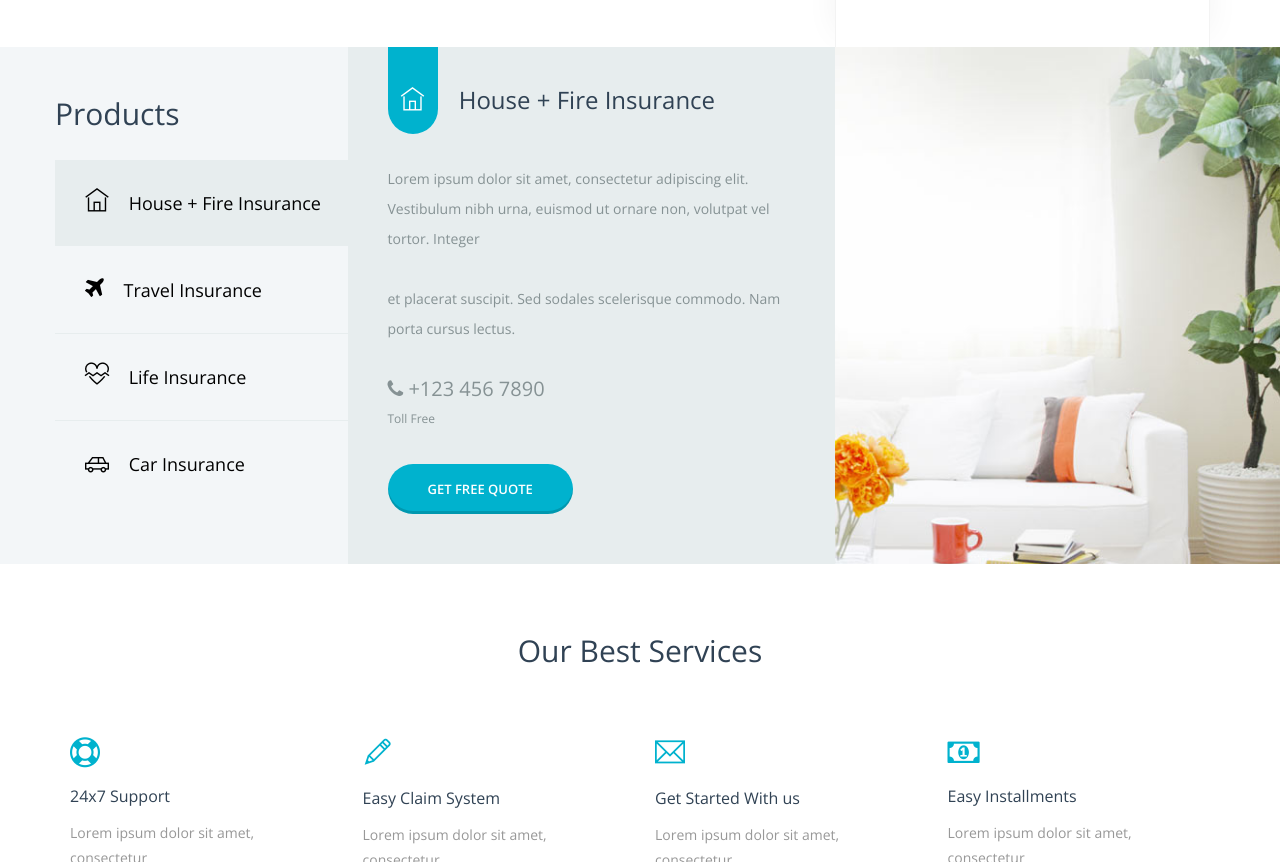
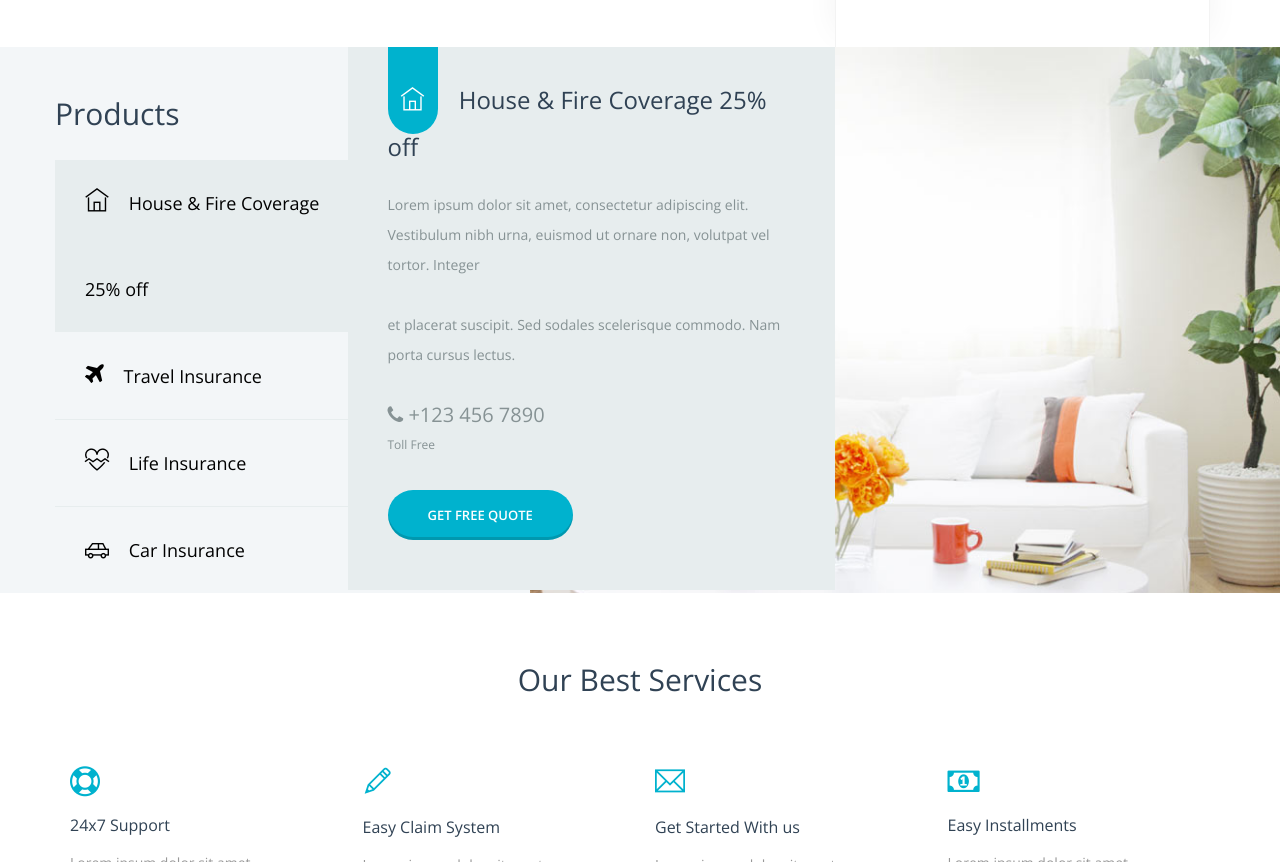
Before and after one commit to rachelestherchan/Project1, a plain HTML site: page index.html in a window 1280 px wide. Shown: the part 1171-2033 px from the top of the page. Drawn offline with nearby package versions, Linux system fonts and the light colour scheme; files that its build step writes are made by us from their sources.

Commit message:
Update index.html

```diff
--- a/index.html
+++ b/index.html
@@ -180,7 +180,7 @@
                     <div id="parentVerticalTab">
                         <h2>Products</h2>
                         <ul class="resp-tabs-list hor_1 col-sm-3 col-md-3 col-lg-3">
-                            <li><i class="ti-home"></i> House + Fire Insurance</li>
+                            <li><i class="ti-home"></i> House & Fire Coverage 25% off </li>
                             <li><i class="fa fa-plane"></i> Travel Insurance</li>
                             <li><i class="ti-heart-broken"></i> Life Insurance</li>
                             <li><i class="ti-car"></i> Car Insurance</li>
@@ -190,7 +190,7 @@
                                 <div class="prod-tab-content">
                                     <h4>
                                         <span class="prod-cion"><i class="ti-home"></i></span>
-                                        House + Fire Insurance
+                                        House & Fire Coverage 25% off
                                     </h4>
                                     <p>Lorem ipsum dolor sit amet, consectetur adipiscing elit. Vestibulum nibh urna, euismod ut ornare non, volutpat vel tortor. Integer</p>
                                     <p>et placerat suscipit. Sed sodales scelerisque commodo. Nam porta cursus lectus. </p>
```
